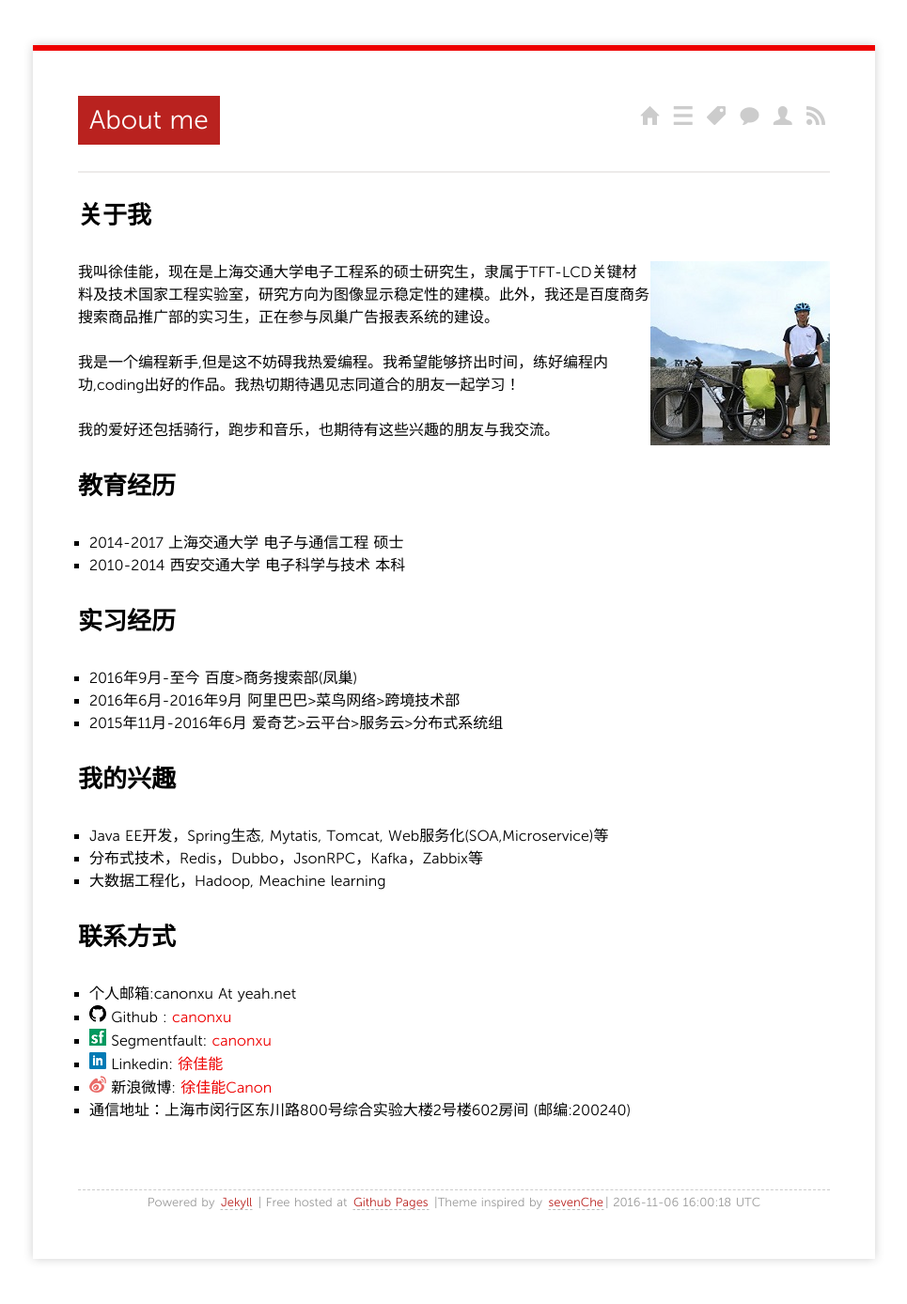
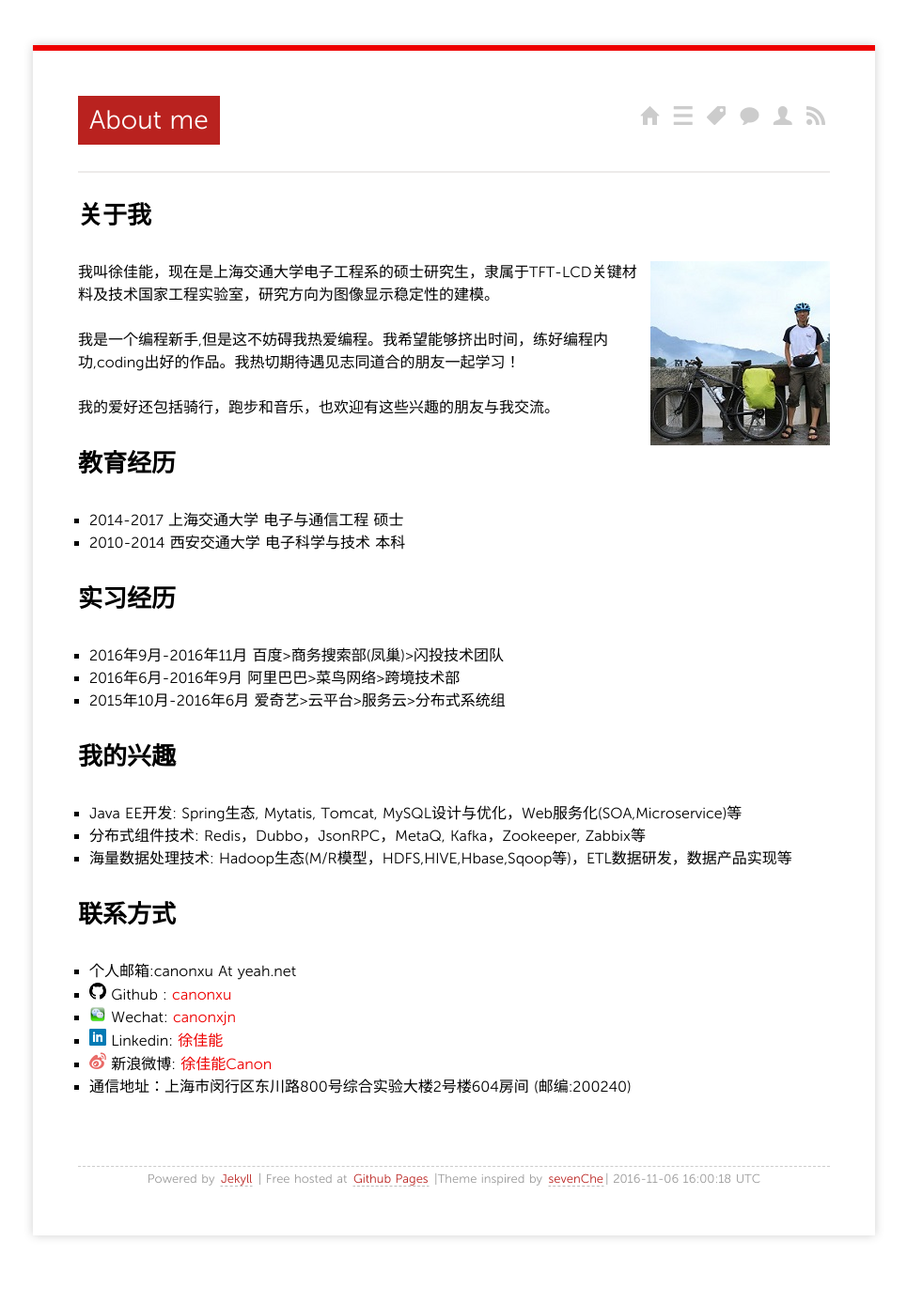
Before and after one commit to canonxu/canonxu.github.io, a Jekyll site: the page built from about/index.md, in a window 1280 px wide. Shown: the whole page at 94% size, without its empty margins (157-1122 px from the left). Built offline with Jekyll 4.4.1, drawn with Linux system fonts in a browser that asks for light colours; nearby versions of some CDN libraries; Markdown is read by kramdown in place of the engine named in the settings; comment, search, counter and statistics services are not loaded; after the commit the page ends 1363 px from its top, so only the background shows below that.

Commit message:
modify about me

```diff
--- a/about/index.md
+++ b/about/index.md
@@ -9,11 +9,11 @@ comments: yes
 
 <img src="/media/pic/canon.jpg" align=right>
 
-我叫徐佳能，现在是上海交通大学电子工程系的硕士研究生，隶属于TFT-LCD关键材料及技术国家工程实验室，研究方向为图像显示稳定性的建模。此外，我还是百度商务搜索商品推广部的实习生，正在参与凤巢广告报表系统的建设。
+我叫徐佳能，现在是上海交通大学电子工程系的硕士研究生，隶属于TFT-LCD关键材料及技术国家工程实验室，研究方向为图像显示稳定性的建模。
 
 我是一个编程新手,但是这不妨碍我热爱编程。我希望能够挤出时间，练好编程内功,coding出好的作品。我热切期待遇见志同道合的朋友一起学习！
 
-我的爱好还包括骑行，跑步和音乐，也期待有这些兴趣的朋友与我交流。
+我的爱好还包括骑行，跑步和音乐，也欢迎有这些兴趣的朋友与我交流。
 
 
 ##教育经历
@@ -23,23 +23,23 @@ comments: yes
 
 ##实习经历
 
-+ 2016年9月-至今 百度>商务搜索部(凤巢)
++ 2016年9月-2016年11月 百度>商务搜索部(凤巢)>闪投技术团队
 + 2016年6月-2016年9月 阿里巴巴>菜鸟网络>跨境技术部
-+ 2015年11月-2016年6月 爱奇艺>云平台>服务云>分布式系统组
++ 2015年10月-2016年6月 爱奇艺>云平台>服务云>分布式系统组
 
 ##我的兴趣
 
-+ Java EE开发，Spring生态, Mytatis, Tomcat, Web服务化(SOA,Microservice)等
-+ 分布式技术，Redis，Dubbo，JsonRPC，Kafka，Zabbix等
-+ 大数据工程化，Hadoop, Meachine learning
++ Java EE开发: Spring生态, Mytatis, Tomcat, MySQL设计与优化，Web服务化(SOA,Microservice)等
++ 分布式组件技术: Redis，Dubbo，JsonRPC，MetaQ, Kafka，Zookeeper, Zabbix等
++ 海量数据处理技术: Hadoop生态(M/R模型，HDFS,HIVE,Hbase,Sqoop等)，ETL数据研发，数据产品实现等
 
 ##联系方式
 
 + 个人邮箱:canonxu `At` yeah.net
 + <img src="/media/pic/github_icon.png" align="bottom"> Github : [canonxu](https://github.com/canonxu)
-+ <img src="/media/pic/sf_icon.png" align="bottom"> Segmentfault: [canonxu](http://segmentfault.com/u/canonxu)
++ <img src="/media/pic/wechat_icon.png" align="bottom"> Wechat: [canonxjn](/media/pic/wechat_qr.png)
 + <img src="/media/pic/linkedin_icon.png" align="bottom"> Linkedin: [徐佳能](http://www.linkedin.com/profile/view?id=364083583)
 + <img src="/media/pic/weibo_icon.png" align="bottom"> 新浪微博: [徐佳能Canon](http://weibo.com/u/1887763444)
-+ 通信地址：上海市闵行区东川路800号综合实验大楼2号楼602房间 (邮编:200240)
++ 通信地址：上海市闵行区东川路800号综合实验大楼2号楼604房间 (邮编:200240)
 
 <br/>
```
Also changed, not shown: media/pic/wechat_icon.png (added), media/pic/wechat_qr.png (added).
